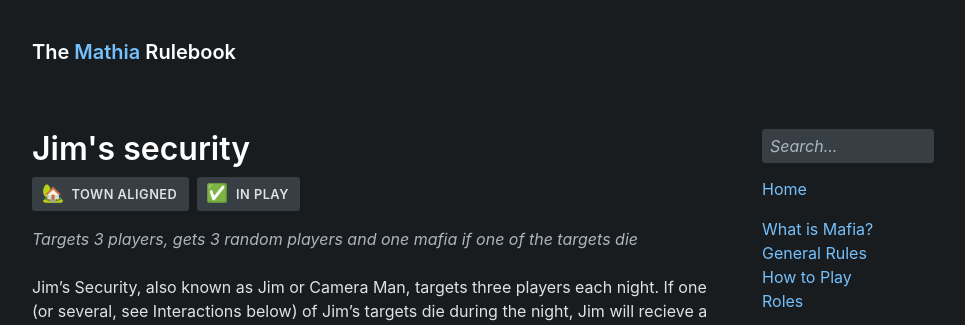
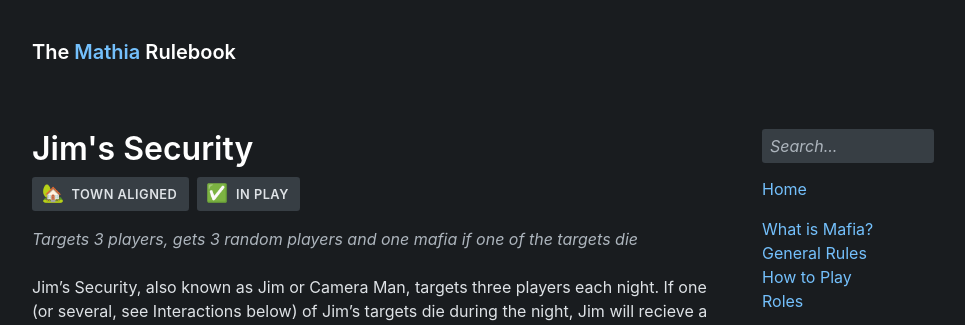
Before and after one commit to olliecheng/mathia-rulebook, a Jekyll site: the page built from roles/jims-security.md, in a window 1280 px wide. Shown: the top 325 px of the page, without its empty margins (152-1117 px from the left). Built offline with Jekyll 4.4.1, drawn with Linux system fonts in a browser that asks for light colours; some web fonts are replaced.

Commit message:
capitalisation

```diff
--- a/roles/jims-security.md
+++ b/roles/jims-security.md
@@ -1,5 +1,5 @@
 ---
-title: Jim's security
+title: Jim's Security
 layout: role
 alignment: town
 enabled: yes
```
